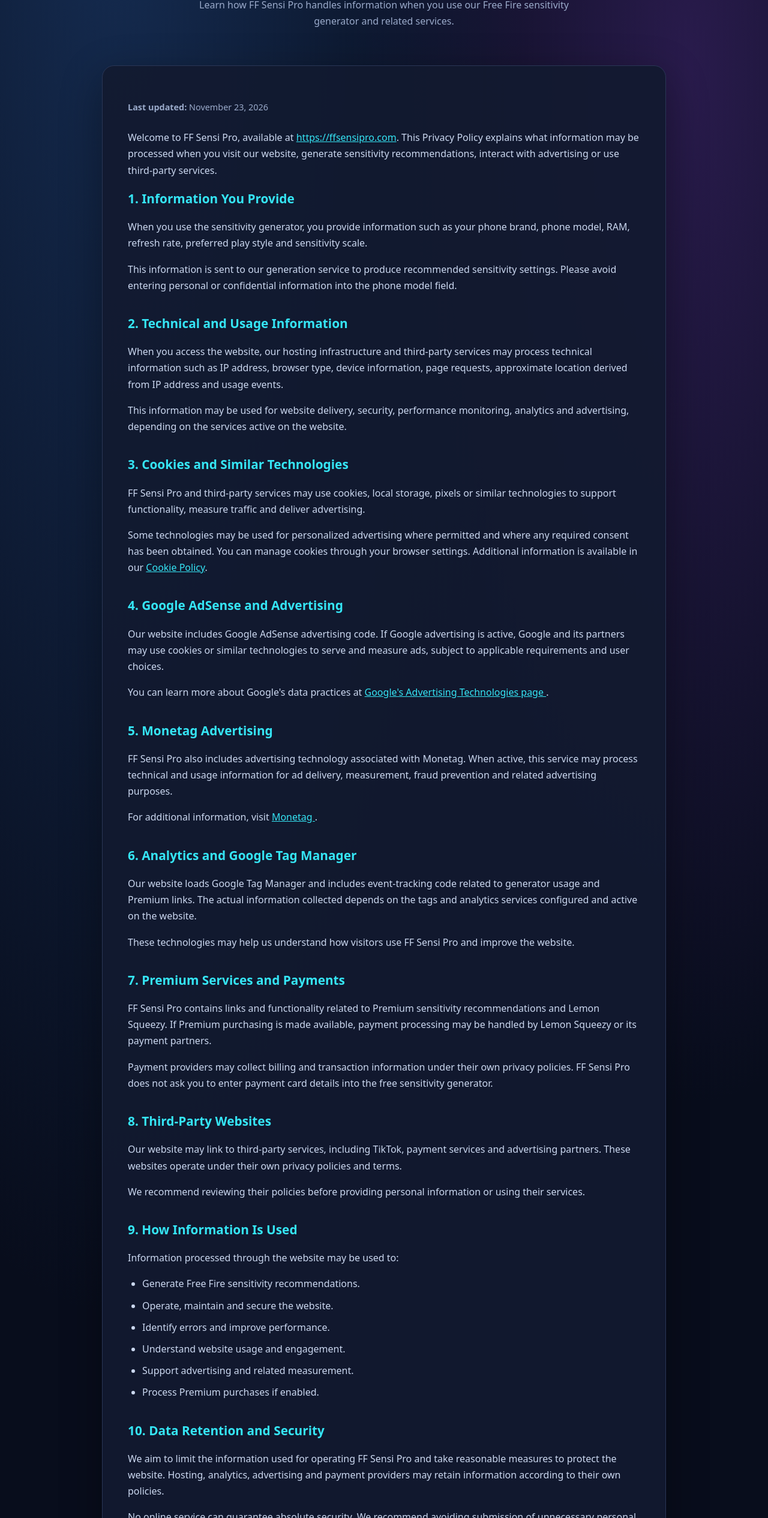
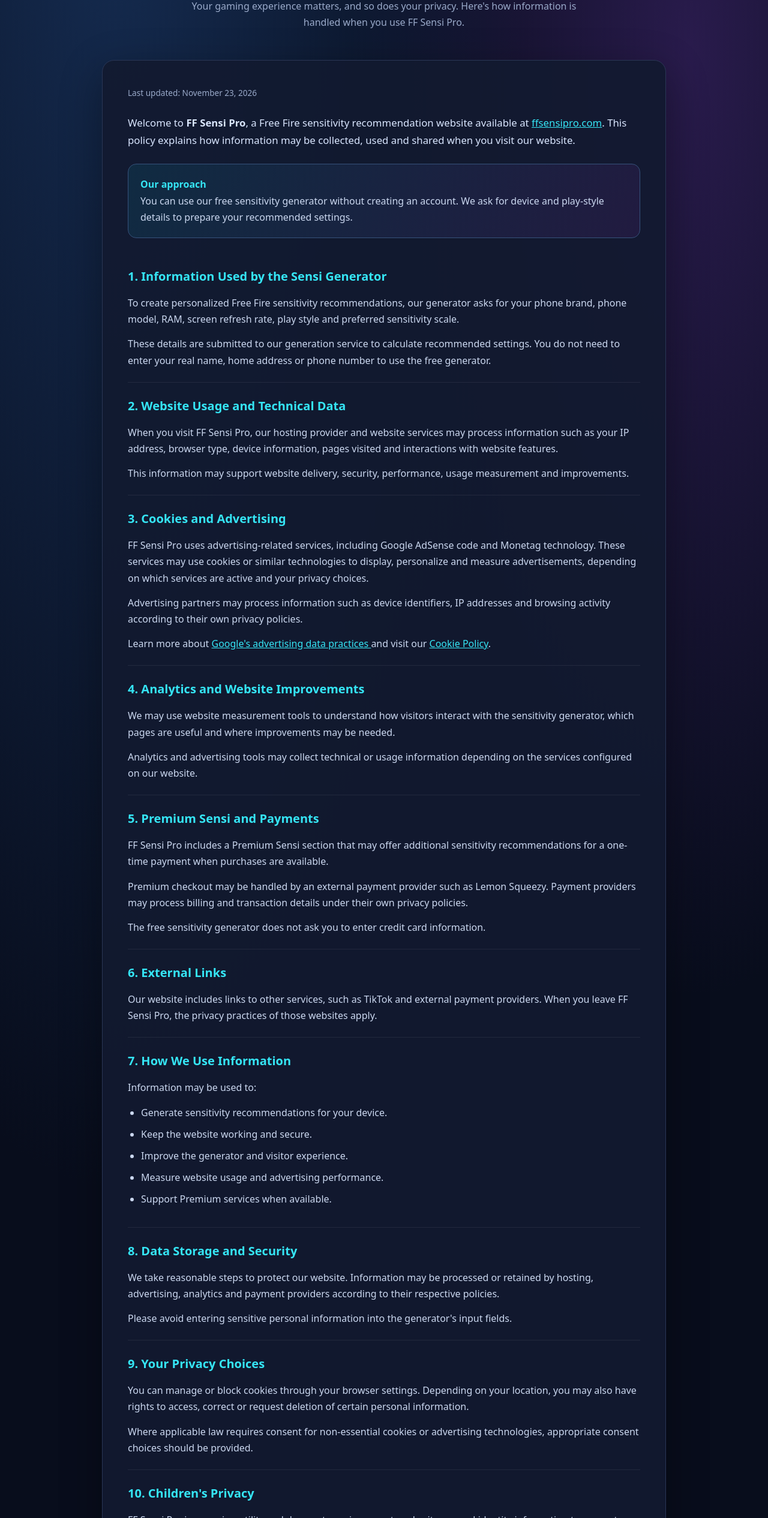
Before and after one commit to suejb212/ffsensipro, a plain HTML site: page privacy.html in a window 1280 px wide. Shown: the part 269-2800 px from the top of the page at 60% size. Drawn offline with Linux system fonts and the light colour scheme.

Commit message:
Update privacy.html

```diff
--- a/privacy.html
+++ b/privacy.html
@@ -4,9 +4,8 @@
   <meta charset="UTF-8">
   <meta name="viewport" content="width=device-width, initial-scale=1">
   <meta name="theme-color" content="#080d1c">
-
+  <meta name="description" content="Learn how FF Sensi Pro respects your privacy when using our Free Fire sensitivity generator, Premium features and website services.">
   <title>Privacy Policy | FF Sensi Pro</title>
-  <meta name="description" content="Read the FF Sensi Pro Privacy Policy to learn how we handle information, cookies, advertising, analytics and third-party services.">
   <link rel="canonical" href="https://ffsensipro.com/privacy.html">
   <link rel="icon" href="/favicon.svg" type="image/svg+xml">
 
@@ -58,6 +57,8 @@
       font-weight: 900;
       font-size: 1.3rem;
       letter-spacing: .08em;
+      text-decoration: none;
+      color: var(--text);
     }
 
     .brand span {
@@ -84,19 +85,19 @@
 
     .hero {
       text-align: center;
-      padding: 55px 0 20px;
+      padding: 58px 0 25px;
     }
 
     .eyebrow {
+      color: var(--cyan);
       font-size: .8rem;
-      letter-spacing: .2em;
-      color: var(--cyan);
+      letter-spacing: .22em;
       font-weight: 800;
     }
 
     h1 {
-      font-size: clamp(2.2rem, 6vw, 3.7rem);
-      line-height: 1.2;
+      font-size: clamp(2.2rem, 6vw, 3.8rem);
+      line-height: 1.15;
       margin: 12px 0;
       background: linear-gradient(90deg, #fff, var(--cyan), var(--purple));
       background-clip: text;
@@ -105,7 +106,7 @@
 
     .hero p {
       color: var(--muted);
-      max-width: 620px;
+      max-width: 650px;
       margin: 16px auto;
     }
 
@@ -115,31 +116,48 @@
       border-radius: 20px;
       padding: clamp(22px, 5vw, 42px);
       box-shadow: 0 20px 70px #0005;
-      margin: 24px 0 45px;
+      margin: 24px 0;
     }
 
     .updated {
+      font-size: .85rem;
       color: var(--muted);
-      font-size: .9rem;
-      margin-bottom: 25px;
+      margin: 0 0 25px;
+    }
+
+    .intro {
+      font-size: 1.05rem;
+      color: #d9e6ff;
+    }
+
+    .section {
+      padding: 22px 0;
+      border-bottom: 1px solid #ffffff12;
+    }
+
+    .section:last-of-type {
+      border-bottom: 0;
     }
 
     h2 {
       color: var(--cyan);
-      font-size: 1.3rem;
-      margin: 32px 0 12px;
+      font-size: 1.25rem;
+      margin: 0 0 14px;
     }
 
-    h2:first-of-type {
-      margin-top: 10px;
+    p {
+      color: #cbd8f0;
+      margin: 0 0 14px;
     }
 
-    p, li {
-      color: #cbd8f0;
+    p:last-child {
+      margin-bottom: 0;
     }
 
     ul {
-      padding-left: 24px;
+      color: #cbd8f0;
+      padding-left: 22px;
+      margin: 10px 0;
     }
 
     li {
@@ -151,16 +169,30 @@
     }
 
     a:hover {
-      color: #a46aff;
+      color: var(--purple);
     }
 
-    .notice {
-      background: #0b1326;
-      border-left: 3px solid var(--cyan);
-      border-radius: 10px;
-      padding: 15px 18px;
-      margin: 24px 0;
-      color: #cbd8f0;
+    .highlight {
+      background: linear-gradient(120deg, #102b42, #211b40);
+      border: 1px solid #36527b;
+      border-radius: 14px;
+      padding: 20px;
+      margin: 25px 0;
+    }
+
+    .highlight strong {
+      color: var(--cyan);
+    }
+
+    .back-home {
+      display: inline-block;
+      text-decoration: none;
+      color: #06121e;
+      font-weight: 850;
+      background: linear-gradient(100deg, var(--cyan), #8a79ff);
+      border-radius: 12px;
+      padding: 14px 22px;
+      margin: 12px 0 30px;
     }
 
     footer {
@@ -190,6 +222,10 @@
     }
 
     @media (max-width: 620px) {
+      .hero {
+        padding-top: 40px;
+      }
+
       .panel {
         border-radius: 16px;
       }
@@ -210,7 +246,7 @@
 
   <header>
     <div class="wrap topnav">
-      <div class="brand">⚡ FF <span>SENSI PRO</span></div>
+      <a class="brand" href="/">⚡ FF <span>SENSI PRO</span></a>
 
       <nav class="navlinks" aria-label="Main navigation">
         <a href="/">Home</a>
@@ -222,222 +258,215 @@
   <main class="wrap">
 
     <section class="hero">
-      <div class="eyebrow">YOUR PRIVACY MATTERS</div>
+      <div class="eyebrow">FF SENSI PRO • YOUR PRIVACY</div>
       <h1>Privacy Policy</h1>
-      <p>Learn how FF Sensi Pro handles information when you use our Free Fire sensitivity generator and related services.</p>
+      <p>
+        Your gaming experience matters, and so does your privacy.
+        Here's how information is handled when you use FF Sensi Pro.
+      </p>
     </section>
 
     <article class="panel">
 
-      <p class="updated"><strong>Last updated:</strong> November 23, 2026</p>
+      <p class="updated">Last updated: November 23, 2026</p>
 
-      <p>
-        Welcome to FF Sensi Pro, available at
-        <a href="https://ffsensipro.com/">https://ffsensipro.com</a>.
-        This Privacy Policy explains what information may be processed
-        when you visit our website, generate sensitivity recommendations,
-        interact with advertising or use third-party services.
+      <p class="intro">
+        Welcome to <strong>FF Sensi Pro</strong>, a Free Fire sensitivity
+        recommendation website available at
+        <a href="https://ffsensipro.com/">ffsensipro.com</a>.
+        This policy explains how information may be collected,
+        used and shared when you visit our website.
       </p>
 
-      <h2>1. Information You Provide</h2>
+      <div class="highlight">
+        <strong>Our approach</strong>
+        <p>
+          You can use our free sensitivity generator without
+          creating an account. We ask for device and play-style
+          details to prepare your recommended settings.
+        </p>
+      </div>
 
+      <div class="section">
+        <h2>1. Information Used by the Sensi Generator</h2>
         <p>
-        When you use the sensitivity generator, you provide information
-        such as your phone brand, phone model, RAM, refresh rate,
-        preferred play style and sensitivity scale.
+          To create personalized Free Fire sensitivity recommendations,
+          our generator asks for your phone brand, phone model,
+          RAM, screen refresh rate, play style and preferred
+          sensitivity scale.
         </p>
+        <p>
+          These details are submitted to our generation service
+          to calculate recommended settings. You do not need to
+          enter your real name, home address or phone number
+          to use the free generator.
+        </p>
+      </div>
 
+      <div class="section">
+        <h2>2. Website Usage and Technical Data</h2>
         <p>
-        This information is sent to our generation service to produce
-        recommended sensitivity settings. Please avoid entering
-        personal or confidential information into the phone model field.
+          When you visit FF Sensi Pro, our hosting provider and
+          website services may process information such as your
+          IP address, browser type, device information, pages
+          visited and interactions with website features.
         </p>
+        <p>
+          This information may support website delivery, security,
+          performance, usage measurement and improvements.
+        </p>
+      </div>
 
-      <h2>2. Technical and Usage Information</h2>
-
+      <div class="section">
+        <h2>3. Cookies and Advertising</h2>
         <p>
-        When you access the website, our hosting infrastructure and
-        third-party services may process technical information such as
-        IP address, browser type, device information, page requests,
-        approximate location derived from IP address and usage events.
+          FF Sensi Pro uses advertising-related services, including
+          Google AdSense code and Monetag technology.
+          These services may use cookies or similar technologies
+          to display, personalize and measure advertisements,
+          depending on which services are active and your
+          privacy choices.
         </p>
-
         <p>
-        This information may be used for website delivery, security,
-        performance monitoring, analytics and advertising, depending
-        on the services active on the website.
+          Advertising partners may process information such as
+          device identifiers, IP addresses and browsing activity
+          according to their own privacy policies.
         </p>
-
-      <h2>3. Cookies and Similar Technologies</h2>
-
         <p>
-        FF Sensi Pro and third-party services may use cookies,
-        local storage, pixels or similar technologies to support
-        functionality, measure traffic and deliver advertising.
-      </p>
-
-      <p>
-        Some technologies may be used for personalized advertising
-        where permitted and where any required consent has been obtained.
-        You can manage cookies through your browser settings.
-        Additional information is available in our
+          Learn more about
+          <a href="https://policies.google.com/technologies/ads"
+             target="_blank" rel="noopener noreferrer">
+            Google's advertising data practices
+          </a>
+          and visit our
           <a href="/cookies.html">Cookie Policy</a>.
         </p>
+      </div>
 
-      <h2>4. Google AdSense and Advertising</h2>
+      <div class="section">
+        <h2>4. Analytics and Website Improvements</h2>
+        <p>
+          We may use website measurement tools to understand
+          how visitors interact with the sensitivity generator,
+          which pages are useful and where improvements
+          may be needed.
+        </p>
+        <p>
+          Analytics and advertising tools may collect technical
+          or usage information depending on the services
+          configured on our website.
+        </p>
+      </div>
 
+      <div class="section">
+        <h2>5. Premium Sensi and Payments</h2>
         <p>
-        Our website includes Google AdSense advertising code.
-        If Google advertising is active, Google and its partners
-        may use cookies or similar technologies to serve and measure ads,
-        subject to applicable requirements and user choices.
+          FF Sensi Pro includes a Premium Sensi section that may
+          offer additional sensitivity recommendations for a
+          one-time payment when purchases are available.
         </p>
+        <p>
+          Premium checkout may be handled by an external
+          payment provider such as Lemon Squeezy.
+          Payment providers may process billing and transaction
+          details under their own privacy policies.
+        </p>
+        <p>
+          The free sensitivity generator does not ask you
+          to enter credit card information.
+        </p>
+      </div>
 
+      <div class="section">
+        <h2>6. External Links</h2>
         <p>
-        You can learn more about Google's data practices at
-        <a href="https://policies.google.com/technologies/ads"
-           target="_blank" rel="noopener noreferrer">
-          Google's Advertising Technologies page
-        </a>.
+          Our website includes links to other services,
+          such as TikTok and external payment providers.
+          When you leave FF Sensi Pro, the privacy practices
+          of those websites apply.
         </p>
+      </div>
 
-      <h2>5. Monetag Advertising</h2>
+      <div class="section">
+        <h2>7. How We Use Information</h2>
+        <p>Information may be used to:</p>
+        <ul>
+          <li>Generate sensitivity recommendations for your device.</li>
+          <li>Keep the website working and secure.</li>
+          <li>Improve the generator and visitor experience.</li>
+          <li>Measure website usage and advertising performance.</li>
+          <li>Support Premium services when available.</li>
+        </ul>
+      </div>
 
+      <div class="section">
+        <h2>8. Data Storage and Security</h2>
         <p>
-        FF Sensi Pro also includes advertising technology associated
-        with Monetag. When active, this service may process technical
-        and usage information for ad delivery, measurement,
-        fraud prevention and related advertising purposes.
+          We take reasonable steps to protect our website.
+          Information may be processed or retained by hosting,
+          advertising, analytics and payment providers
+          according to their respective policies.
         </p>
+        <p>
+          Please avoid entering sensitive personal information
+          into the generator's input fields.
+        </p>
+      </div>
 
+      <div class="section">
+        <h2>9. Your Privacy Choices</h2>
         <p>
-        For additional information, visit
-        <a href="https://monetag.com/"
-           target="_blank" rel="noopener noreferrer">
-          Monetag
-        </a>.
+          You can manage or block cookies through your browser
+          settings. Depending on your location, you may also
+          have rights to access, correct or request deletion
+          of certain personal information.
         </p>
+        <p>
+          Where applicable law requires consent for non-essential
+          cookies or advertising technologies, appropriate
+          consent choices should be provided.
+        </p>
+      </div>
 
-      <h2>6. Analytics and Google Tag Manager</h2>
+      <div class="section">
+        <h2>10. Children's Privacy</h2>
+        <p>
+          FF Sensi Pro is a gaming utility and does not require
+          users to submit personal identity information
+          to generate free settings.
+        </p>
+        <p>
+          If you are a parent or guardian and believe that
+          a child has submitted personal information through
+          the website, please contact us.
+        </p>
+      </div>
 
+      <div class="section">
+        <h2>11. Policy Updates</h2>
         <p>
-        Our website loads Google Tag Manager and includes event-tracking
-        code related to generator usage and Premium links.
-        The actual information collected depends on the tags and
-        analytics services configured and active on the website.
+          We may update this Privacy Policy as our website,
+          features or third-party services change.
+          Any updates will be published here with
+          a revised date.
         </p>
+      </div>
 
+      <div class="section">
+        <h2>12. Contact Us</h2>
         <p>
-        These technologies may help us understand how visitors use
-        FF Sensi Pro and improve the website.
+          If you have questions about this Privacy Policy
+          or want to make a privacy-related request,
+          please visit our
+          <a href="/contact.html">Contact Us</a> page.
         </p>
-
-      <h2>7. Premium Services and Payments</h2>
-
-      <p>
-        FF Sensi Pro contains links and functionality related to
-        Premium sensitivity recommendations and Lemon Squeezy.
-        If Premium purchasing is made available, payment processing
-        may be handled by Lemon Squeezy or its payment partners.
-      </p>
-
-      <p>
-        Payment providers may collect billing and transaction
-        information under their own privacy policies.
-        FF Sensi Pro does not ask you to enter payment card details
-        into the free sensitivity generator.
-      </p>
-
-      <h2>8. Third-Party Websites</h2>
-
-      <p>
-        Our website may link to third-party services, including TikTok,
-        payment services and advertising partners. These websites
-        operate under their own privacy policies and terms.
-      </p>
-
-      <p>
-        We recommend reviewing their policies before providing
-        personal information or using their services.
-      </p>
-
-      <h2>9. How Information Is Used</h2>
-
-      <p>Information processed through the website may be used to:</p>
-
-      <ul>
-        <li>Generate Free Fire sensitivity recommendations.</li>
-        <li>Operate, maintain and secure the website.</li>
-        <li>Identify errors and improve performance.</li>
-        <li>Understand website usage and engagement.</li>
-        <li>Support advertising and related measurement.</li>
-        <li>Process Premium purchases if enabled.</li>
-      </ul>
-
-      <h2>10. Data Retention and Security</h2>
-
-      <p>
-        We aim to limit the information used for operating FF Sensi Pro
-        and take reasonable measures to protect the website.
-        Hosting, analytics, advertising and payment providers may
-        retain information according to their own policies.
-      </p>
-
-      <p>
-        No online service can guarantee absolute security.
-        We recommend avoiding submission of unnecessary personal
-        information through website fields.
-      </p>
-
-      <h2>11. Your Privacy Choices</h2>
-
-      <p>
-        Depending on your location and applicable law, you may have
-        rights to request access, correction or deletion of certain
-        personal information, or to object to or restrict some processing.
-      </p>
-
-      <p>
-        You may also manage browser cookies and advertising preferences.
-        Where legally required, non-essential advertising or analytics
-        technologies should be subject to appropriate consent controls.
-      </p>
-
-      <h2>12. Children's Privacy</h2>
-
-      <p>
-        FF Sensi Pro is a gaming-related utility and is not intended
-        to collect personal information from children.
-        Users should avoid submitting personal details in the generator.
-        If you believe a child has provided personal information,
-        please contact the website operator.
-      </p>
-
-      <h2>13. Changes to This Policy</h2>
-
-      <p>
-        We may update this Privacy Policy to reflect changes in
-        website functionality, third-party services or legal
-        requirements. The updated version will be published
-        on this page with a revised date.
-      </p>
-
-      <h2>14. Contact</h2>
-
-      <p>
-        For privacy-related questions or requests, please visit
-        our <a href="/contact.html">Contact Us</a> page.
-      </p>
-
-      <div class="notice">
-        <strong>Important:</strong> This policy describes services
-        identified in the website's current code. Actual cookie,
-        analytics and advertising behavior depends on the active
-        third-party configurations. Any required consent mechanism
-        must be implemented separately.
       </div>
 
     </article>
+
+    <div style="text-align:center">
+      <a class="back-home" href="/">⚡ BACK TO SENSI GENERATOR</a>
+    </div>
 
   </main>
 
```
Lines whose indentation alone changed are shown as unchanged.
